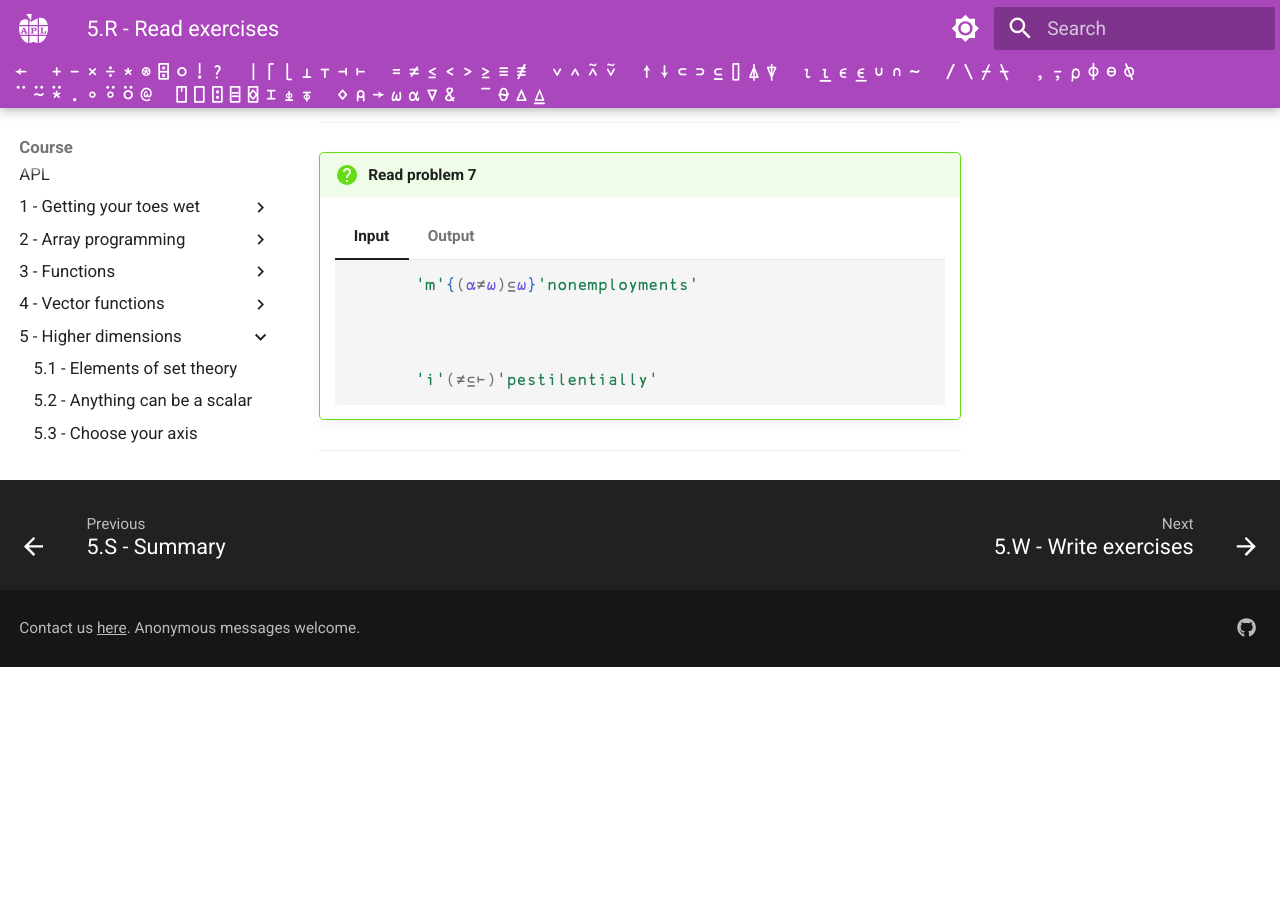
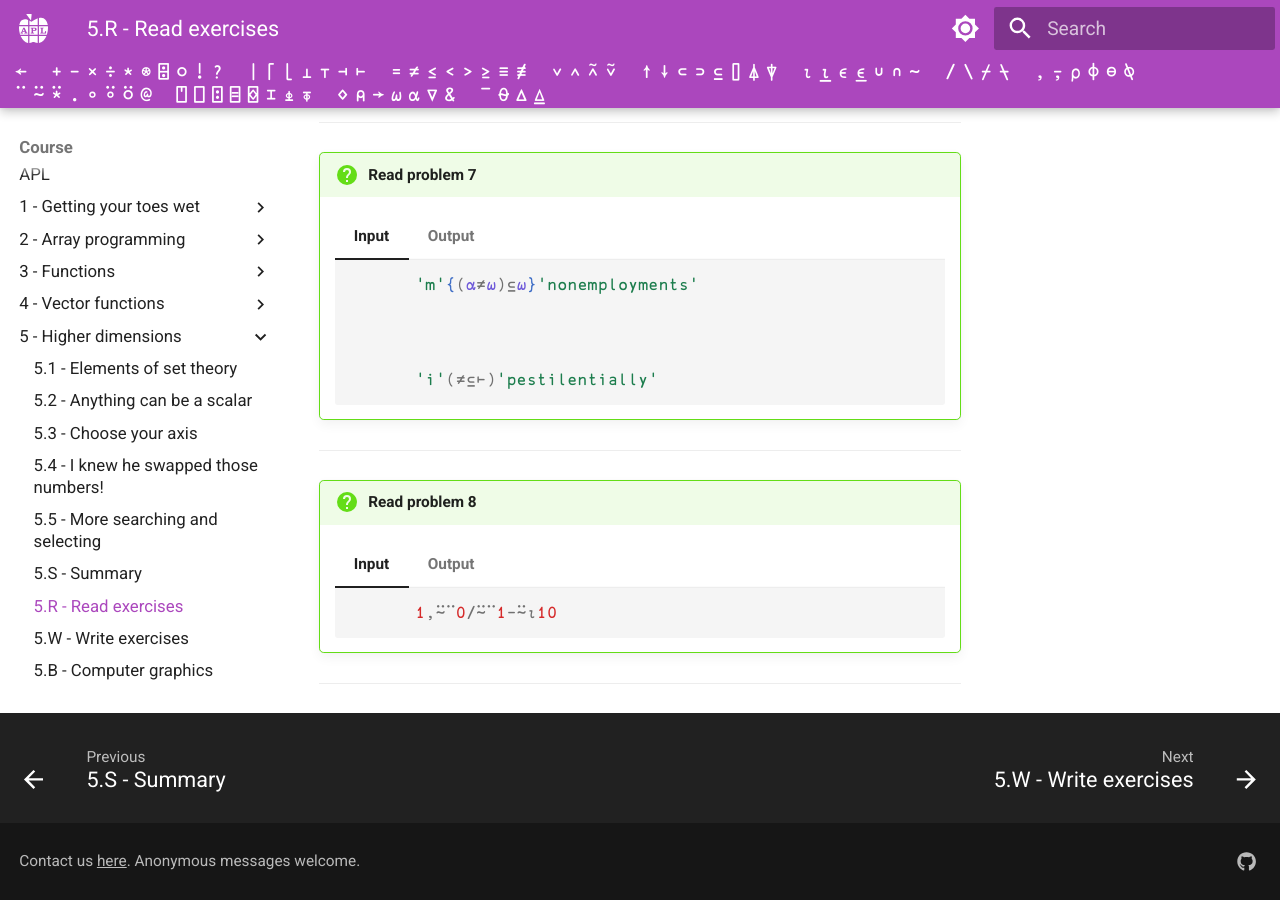
Before and after one commit to APLMOOC/APLMOOC, an MkDocs documentation site: the page built from docs/course/ch5/read.md, in a window 1280 px wide and 900 px high, scrolled down 2391 px. Built offline with MkDocs 1.6.1 and Material for MkDocs 9.7.7, drawn with Linux system fonts in a browser that asks for light colours; some web fonts are replaced; a script that is not in the unit is left out; before the commit the page ends 3058 px from its top, so only the background shows below that; some of the changed lines change nothing that is shown.

Commit message:
Add Chapter 5 Read problem 8

````diff
--- a/docs/course/ch5/read.md
+++ b/docs/course/ch5/read.md
@@ -207,3 +207,26 @@
         The second function is a tacit form of the first function.
 
 ---
+
+
+!!! question "Read problem 8"
+
+    === "Input"
+
+
+        ```apl
+              1,⍨¨0/⍨¨1-⍨⍳10
+        ```
+
+    === "Output"
+
+        ```apl
+              1,⍨¨0/⍨¨1-⍨⍳10
+        ┌─┬───┬─────┬───────┬─────────┬───────────┬─────────────┬───────────────┬─────────────────┬───────────────────┐
+        │1│0 1│0 0 1│0 0 0 1│0 0 0 0 1│0 0 0 0 0 1│0 0 0 0 0 0 1│0 0 0 0 0 0 0 1│0 0 0 0 0 0 0 0 1│0 0 0 0 0 0 0 0 0 1│
+        └─┴───┴─────┴───────┴─────────┴───────────┴─────────────┴───────────────┴─────────────────┴───────────────────┘
+        ```
+
+        Without the commute operator, this would be ((((⍳10)-1)/¨0),¨1)
+
+---
````
